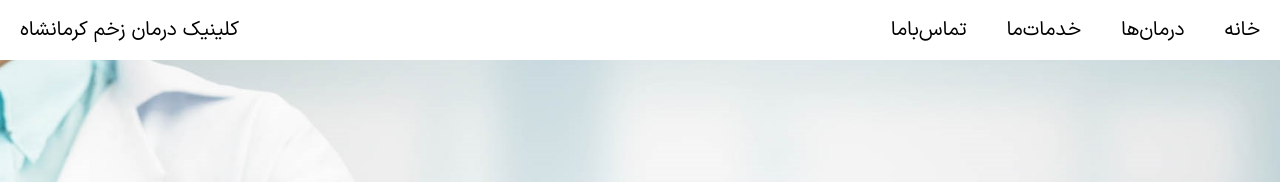
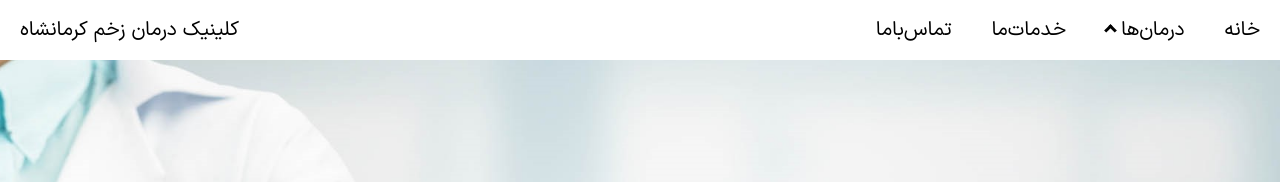
Before and after one commit to JalalHamed/rasouli-clinic, a React (Create React App) app: page / in a window 1280 px wide. Shown: the top 182 px of the page. Built offline with nearby package versions, Linux system fonts and the light colour scheme.

Commit message:
add dropdown on treatments

```diff
--- a/src/app.scss
+++ b/src/app.scss
@@ -48,11 +48,44 @@ nav {
     li {
       padding: 15px 20px;
       cursor: pointer;
+
+      &:hover {
+        background-color: #d8e2e4;
+      }
+    }
+  }
+
+  .dropdown {
+    position: relative;
+    display: inline-block;
+
+    .arrow {
+      border: solid black;
+      border-width: 0 3px 3px 0;
+      display: inline-block;
+      padding: 3px;
     }
 
-    li:hover {
-      background-color: #d8e2e4;
+    .up {
+      transform: rotate(-135deg);
     }
+
+    .down {
+      transform: rotate(45deg);
+    }
+
+    .dropdown-content {
+      display: none;
+      position: absolute;
+      background-color: #f9f9f9;
+      min-width: 200px;
+      box-shadow: 0px 8px 16px 0px rgba(0, 0, 0, 0.2);
+      z-index: 1;
+    }
+  }
+
+  .dropdown:hover .dropdown-content {
+    display: block;
   }
 }
 
--- a/src/components/AppBar.jsx
+++ b/src/components/AppBar.jsx
@@ -1,6 +1,9 @@
+import { useState } from 'react';
 import { Link } from 'react-router-dom';
 
 export default function AppBar({ notMain }) {
+  const [status, setStatus] = useState('up');
+
   return (
     <nav>
       <ul>
@@ -13,9 +16,22 @@ export default function AppBar({ notMain }) {
             <a href='#intro'>
               <li>خانه</li>
             </a>
-            <a href='#treatments'>
-              <li>درمان‌ها</li>
-            </a>
+            <div
+              className='dropdown'
+              onMouseEnter={() => setStatus('down')}
+              onMouseLeave={() => setStatus('up')}
+            >
+              <a href='#treatments'>
+                <li>
+                  درمان‌ها <i className={`arrow ${status}`} />
+                </li>
+              </a>
+              <div className='dropdown-content'>
+                <Link to='foot-injury'>
+                  <li>زخم پای دیابتی</li>
+                </Link>
+              </div>
+            </div>
             <a href='#services'>
               <li>خدمات‌ما</li>
             </a>
--- a/src/pages/foot-injury/footinjury.scss
+++ b/src/pages/foot-injury/footinjury.scss
@@ -63,10 +63,10 @@
       cursor: pointer;
       border-radius: 5px;
       text-align: center;
-    }
 
-    button:hover {
-      background-color: #a6c6c8;
+      &:hover {
+        background-color: #a6c6c8;
+      }
     }
   }
 
```
